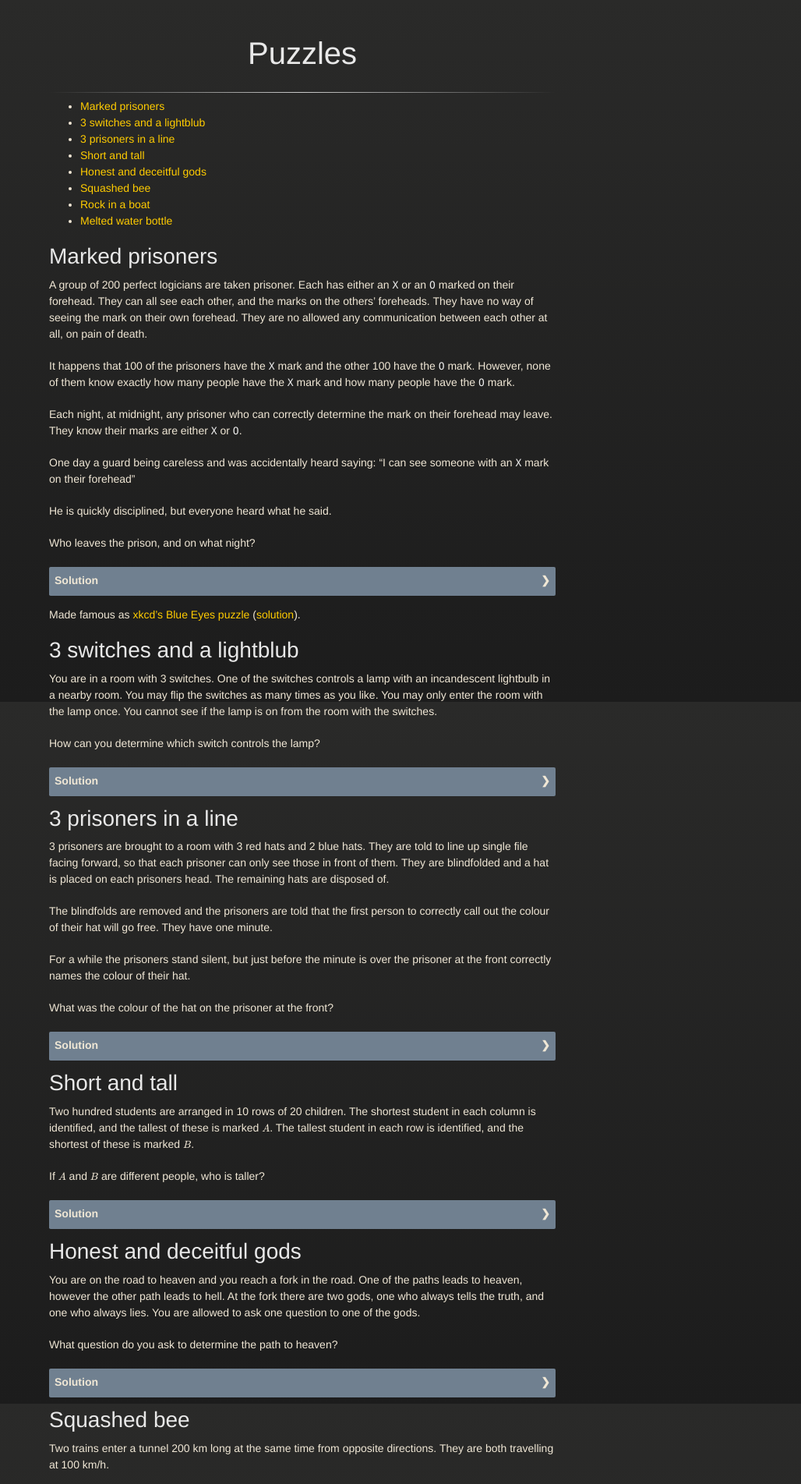
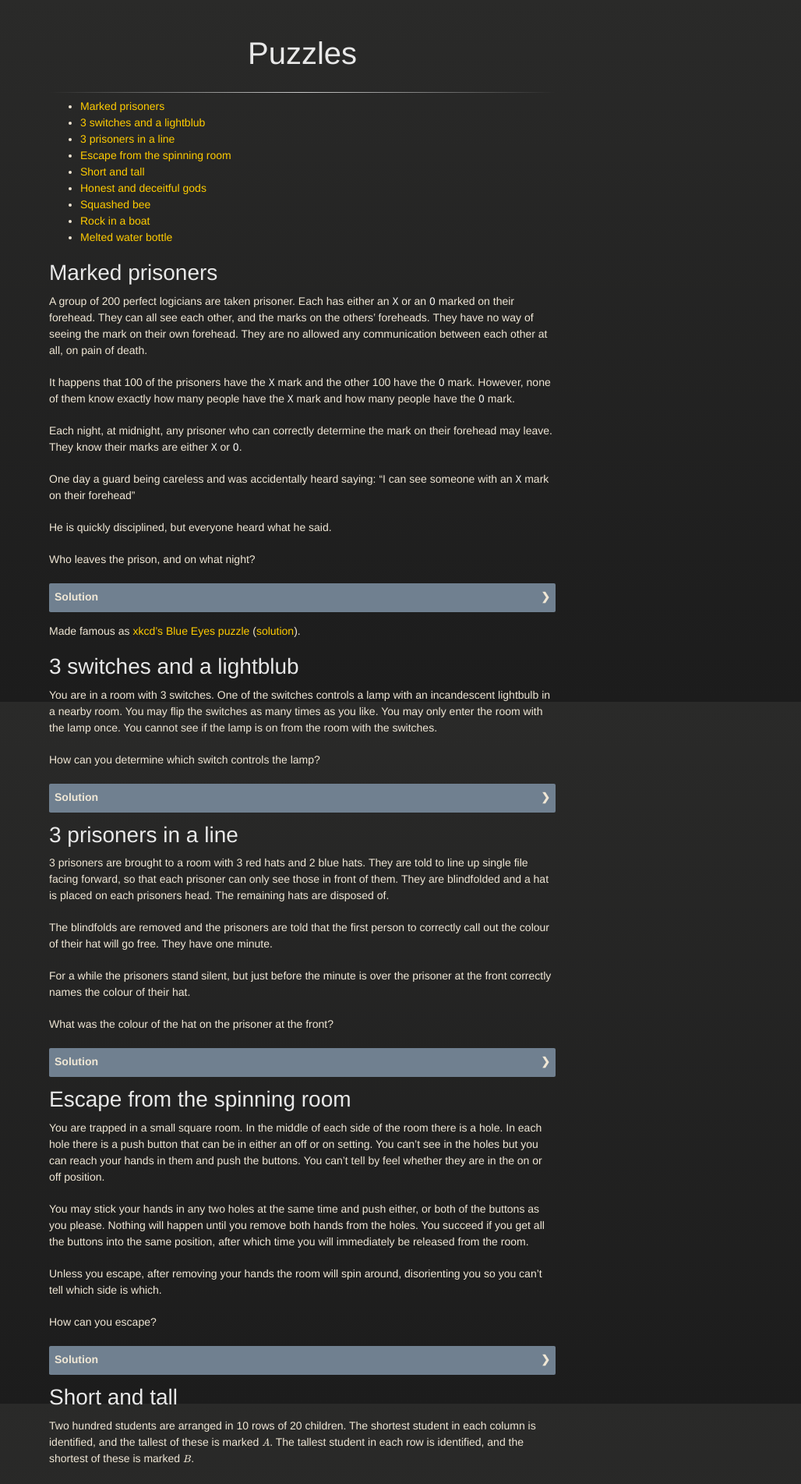
Before and after one commit to sigh/Puzzles, a Jekyll site: the page built from index.md, in a window 1280 px wide. Shown: the top 1903 px of the page at 78% size, without its empty margins (252-1280 px from the left). Built offline with Jekyll 4.4.1, drawn with Linux system fonts in a browser that asks for light colours.

Commit message:
Add spinning room and update style to match.

```diff
--- a/css/style.css
+++ b/css/style.css
@@ -46,7 +46,6 @@ center,
 dl,
 dt,
 dd,
-ol,
 fieldset,
 form,
 label,
--- a/index.md
+++ b/index.md
@@ -12,6 +12,8 @@ title: Puzzles
 
 {% include_relative puzzles/logic/3_prisoner_line.md id="3_prisoner_line" %}
 
+{% include_relative puzzles/logic/spinning_room.md id="spinning_room" %}
+
 {% include_relative puzzles/logic/tall_and_short.md id="tall_and_short" %}
 
 {% include_relative puzzles/truth/true_false_gods.md id="true_false_gods" %}
--- /dev/null
+++ b/puzzles/logic/spinning_room.md
@@ -0,0 +1,72 @@
+# Escape from the spinning room
+
+You are trapped in a small square room. In the middle of each side of the room
+there is a hole. In each hole there is a push button that can be in either an
+off or on setting. You can't see in the holes but you can reach your hands in
+them and push the buttons. You can't tell by feel whether they are in the on or
+off position.
+
+You may stick your hands in any two holes at the same time and push either, or
+both of the buttons as you please. Nothing will happen until you remove both
+hands from the holes. You succeed if you get all the buttons into the same
+position, after which time you will immediately be released from the room.
+
+Unless you escape, after removing your hands the room will spin around,
+disorienting you so you can't tell which side is which.
+
+How can you escape?
+
+{::nomarkdown}
+<label for="{{ include.id }}"></label>
+<input type="checkbox" class="solution" id="{{ include.id }}">
+{:/}
+<div>
+
+Do the following in order until you escape:
+
+1. Push buttons on two opposite walls.
+1. Push buttons on two adjacent walls.
+1. Push buttons on two opposite walls.
+1. Push any one button.
+1. Push buttons on two opposite walls.
+1. Push buttons on two adjacent walls.
+1. Push buttons on two opposite walls.
+
+You should be free by the end of the last instruction at latest.
+
+### Proof
+
+Let us label all the states we could be in:
+
+* $$ A $$: Two buttons ON, on opposite sides.
+* $$ B $$: Two buttons ON, on adjacent sides.
+* $$ C $$: Three buttons in the same state, and other other different.
+
+If we push two opposite buttons, then if we are in state $$ A $$, then we go
+free. The other states remain the same. Thus first we carry this out, and if we
+are still in the room, we must be in state $$ B $$ or $$ C $$.
+
+Now, if we are in state $$ B $$ and we push two adjacent buttons, then we either
+go free or go to state $$ A $$. But from above we know how to escape from state
+$$ A $$. Thus we push two adjacent buttons, then two opposite buttons. If we are
+still in the room, the starting position must have been state $$ C $$.
+
+Note that up to this point we have been pushing two buttons at a time, so this
+always leaves state $$ C $$ the in state $$ C $$.
+
+Now we know that we are in state $$ C $$. Pushing any one button will convert the
+state to either $$ A $$ or $$ B $$. But we know how to escape for $$ A $$ or $$ B $$, so we just
+repeat the procedure above.
+
+In summary the possible states we are in after each step are:
+
+$$ \{A,B,C\} $$
+$$ \xrightarrow{1} \{B,C\} $$
+$$ \xrightarrow{2} \{A,C\} $$
+$$ \xrightarrow{3} \{C\} $$
+$$ \xrightarrow{4} \{A,B\} $$
+$$ \xrightarrow{5} \{B\} $$
+$$ \xrightarrow{6} \{A\} $$
+$$ \xrightarrow{7} \{\} $$
+
+</div>
```
